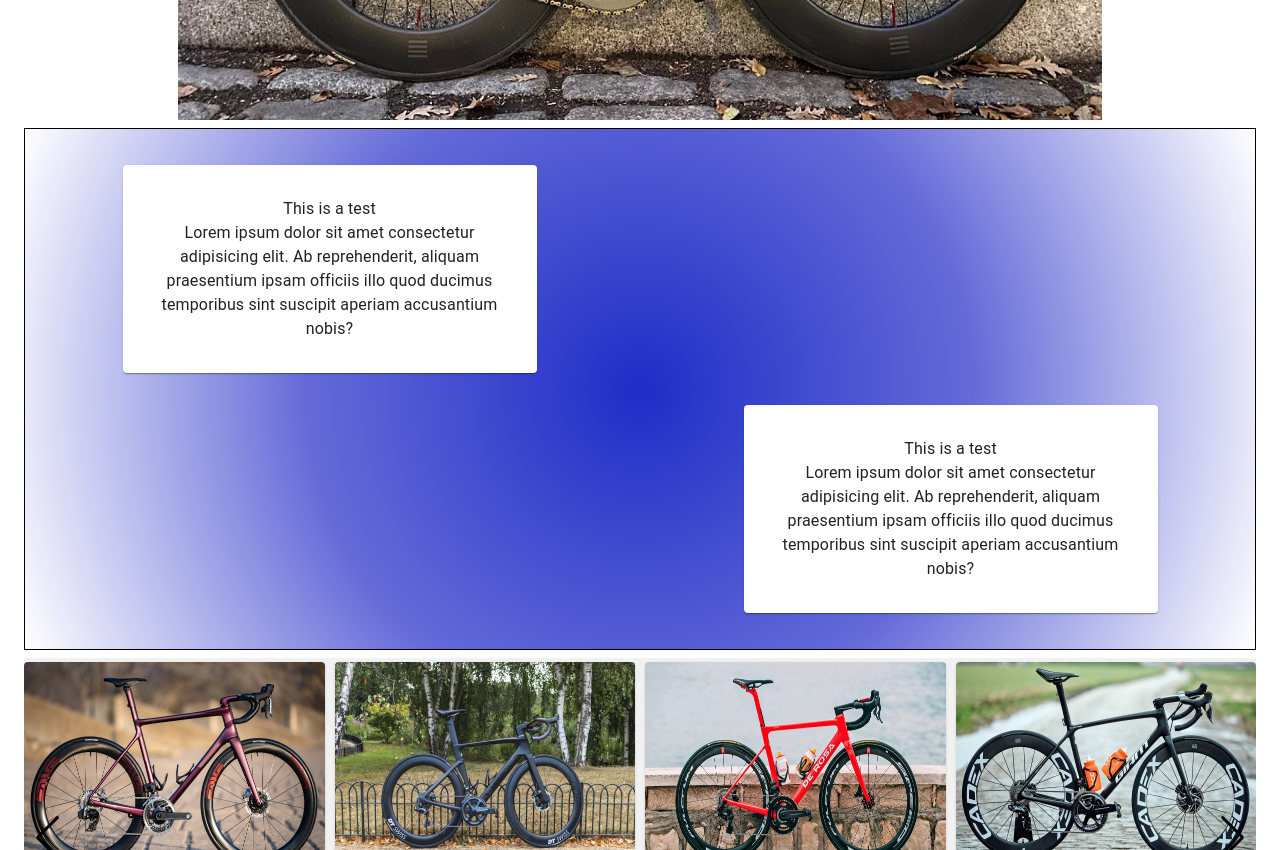
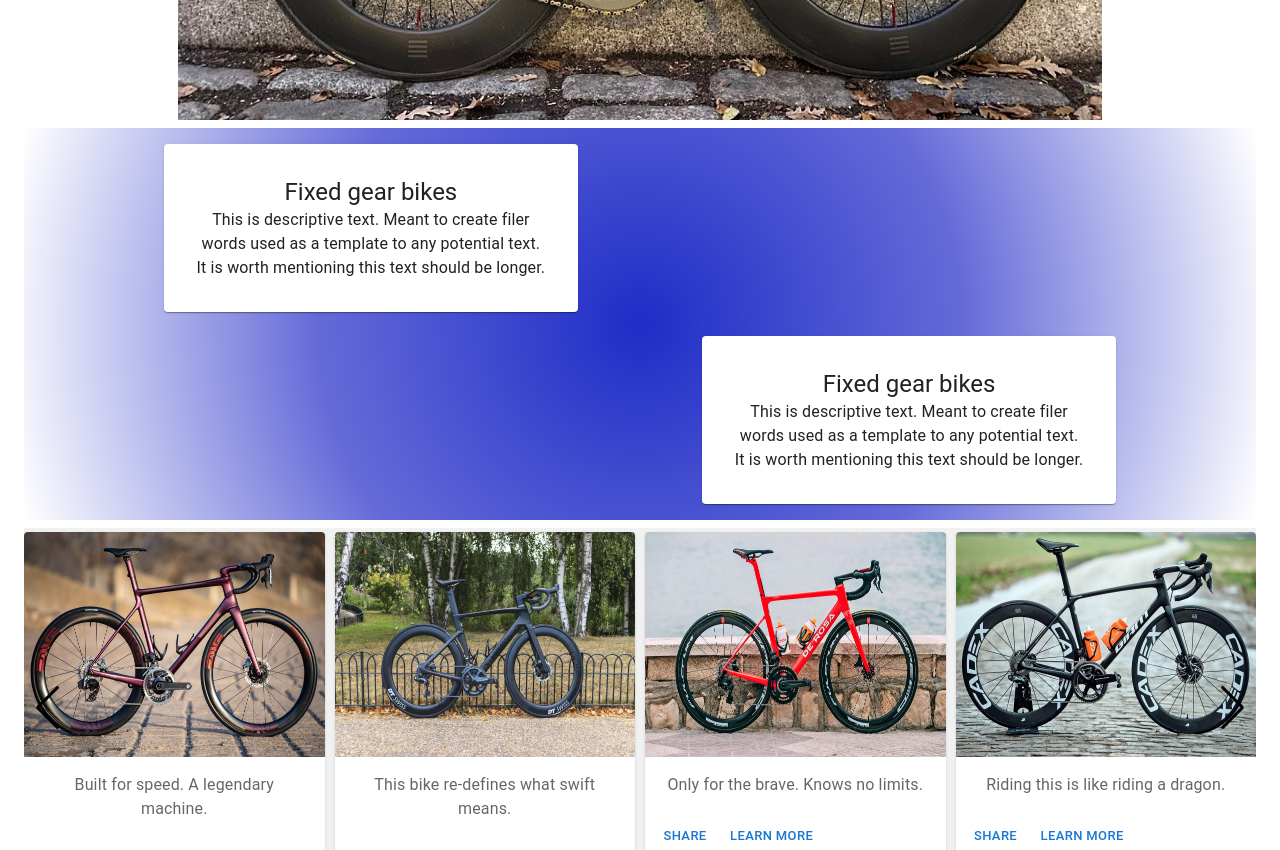
Before and after one commit to samouchka1/coolbikes, a React (Create React App) app: page /fixedgear in a window 1280 px wide. Shown: the part 660-1510 px from the top of the page. Built offline with nearby package versions, Linux system fonts and the light colour scheme; the HTML template or start-up script is replaced by a standard one.

Commit message:
styles edit

```diff
--- a/src/App.css
+++ b/src/App.css
@@ -35,8 +35,8 @@
 
 /*ANIMISTA EFFECTS */
 .slide-in-blurred-left {
-	-webkit-animation: slide-in-blurred-left 0.6s cubic-bezier(0.230, 1.000, 0.320, 1.000) both;
-	        animation: slide-in-blurred-left 0.6s cubic-bezier(0.230, 1.000, 0.320, 1.000) both;
+	-webkit-animation: slide-in-blurred-left 1s cubic-bezier(0.230, 1.000, 0.320, 1.000) both;
+	        animation: slide-in-blurred-left 1s cubic-bezier(0.230, 1.000, 0.320, 1.000) both;
 }
 
 .ping {
@@ -53,6 +53,7 @@
 	-webkit-animation: fade-out .35s ease-out both;
 	        animation: fade-out .35s ease-out both;
 }
+
 
 
 /**
--- a/src/components/FixedGear.js
+++ b/src/components/FixedGear.js
@@ -61,6 +61,8 @@ const slideStyles = {
 const FixedGear = () => {
 
   const [ section, setSection ] = useState({
+    title: 'Fixed gear bikes',
+    description: 'This is descriptive text. Meant to create filer words used as a template to any potential text. It is worth mentioning this text should be longer.',
     bgColor: 'radial-gradient(circle, rgba(31,45,199,1) 0%, rgba(100,107,216,1) 50%, rgba(255,255,255,1) 100%)'
   })
 
--- a/src/components/Gravel.js
+++ b/src/components/Gravel.js
@@ -60,6 +60,8 @@ import Banner from './module/Banner';
   const Gravel = () => {
 
     const [ section, setSection ] = React.useState({
+      title: 'Gravel bikes',
+      description: 'This is descriptive text. Meant to create filer words used as a template to any potential text. It is worth mentioning this text should be longer.',
       bgColor: 'radial-gradient(circle, rgba(33,199,31,1) 0%, rgba(102,216,100,1) 50%, rgba(255,255,255,1) 100%)'
     });
 
--- a/src/components/Road.js
+++ b/src/components/Road.js
@@ -62,6 +62,8 @@ import Banner from './module/Banner';
   const Road = () => {
 
     const [ section, setSection ] = React.useState({
+      title: 'Road bikes',
+      description: 'This is descriptive text. Meant to create filer words used as a template to any potential text. It is worth mentioning this text should be longer.',
       bgColor: 'radial-gradient(circle, rgba(199,31,31,1) 0%, rgba(216,100,100,1) 50%, rgba(255,255,255,1) 100%)'
     });
 
--- a/src/components/module/Banner.js
+++ b/src/components/module/Banner.js
@@ -18,11 +18,11 @@ const Banner = ({section}) => {
                 alignItems: 'center',
                 justifyContent: 'center',
                 margin: 'auto',
-                height: {
-                    md: '65vh',
-                    xs: '80vh'
-                },
-                border: 'black 1px solid', //test
+                height: 'contain',
+                // height: {
+                //     md: '65vh',
+                //     xs: '80vh'
+                // },
                 background: `${section.bgColor}` // lifted state from FixedGear / Gravel / Road
         }}>
             <Box sx={{
@@ -30,8 +30,9 @@ const Banner = ({section}) => {
                 flexDirection: 'column',
             }}>
                 <Slide direction="left" triggerOnce>
-                    <Paper sx={{
-                        margin: '1rem 0',
+                    <Paper
+                        sx={{
+                            margin: '1rem 0 .75rem 0',
                             padding: '2rem',
                             width: {
                                 md: 350,
@@ -40,13 +41,13 @@ const Banner = ({section}) => {
                             },
                             position: 'relative',
                             right: {
-                            md: '75%',
+                                md: '65%',
                                 sm: '60%',
                                 xs: '20%'
                             },
                     }}>
-                        <Typography>
-                            This is a test
+                        <Typography variant="h5">
+                            {section.title}
                         </Typography>
                         <Typography sx={{
                             fontSize: {
@@ -54,14 +55,15 @@ const Banner = ({section}) => {
                                 xs: '.85rem'
                             }
                         }}>
-                            Lorem ipsum dolor sit amet consectetur adipisicing elit. Ab reprehenderit, aliquam praesentium ipsam officiis illo quod ducimus temporibus sint suscipit aperiam accusantium nobis?
+                            {section.description}
                         </Typography>
                     </Paper>
                 </Slide>
 
                 <Slide direction="right" triggerOnce>
-                    <Paper sx={{
-                        margin: '1rem 0',
+                    <Paper
+                        sx={{
+                            margin: '.75rem 0 1rem 0',
                             padding: '2rem',
                             width: {
                                 md: 350,
@@ -70,13 +72,13 @@ const Banner = ({section}) => {
                             },
                             position: 'relative',
                             left: {
-                            md: '75%',
+                                md: '65%',
                                 sm: '60%',
                                 xs: '20%'
                             },
                     }}>
-                        <Typography>
-                            This is a test
+                        <Typography variant="h5">
+                           {section.title}
                         </Typography>
                         <Typography sx={{
                             fontSize: {
@@ -84,7 +86,7 @@ const Banner = ({section}) => {
                                 xs: '.85rem'
                             }
                         }}>
-                            Lorem ipsum dolor sit amet consectetur adipisicing elit. Ab reprehenderit, aliquam praesentium ipsam officiis illo quod ducimus temporibus sint suscipit aperiam accusantium nobis?
+                            {section.description}
                         </Typography>
                     </Paper>
                 </Slide>
```
Also changed, not shown: public/images/banner/fixed.jpg (added). Lines whose indentation alone changed are shown as unchanged.
